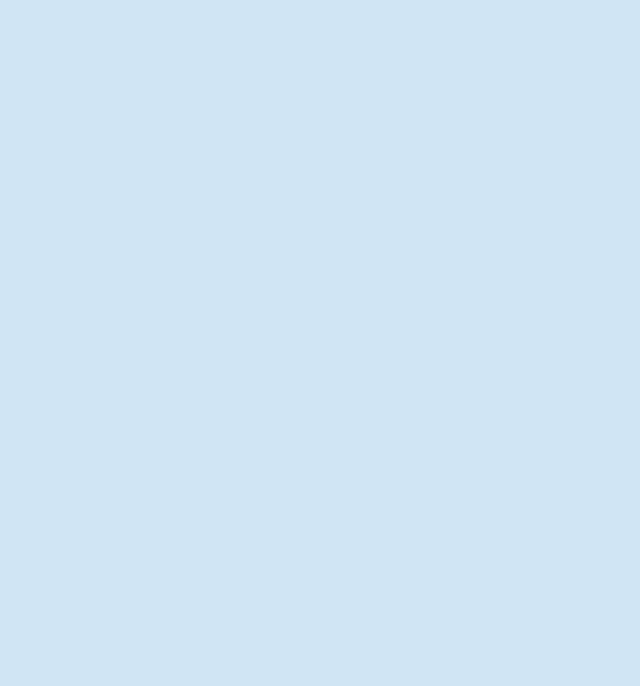
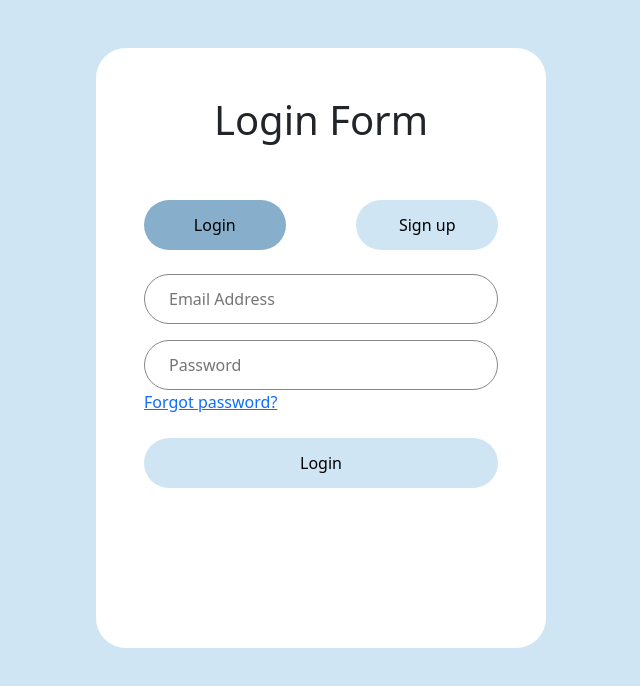
Before and after one commit to Shlandie/komandinis-darbas, a React (Create React App) app in the folder Front/: page /loginPage in a window 1280 px wide. Before the commit this address had no page. Shown: the top 686 px of the page, without its empty margins (319-959 px from the left). Built offline with nearby package versions, Linux system fonts and the light colour scheme.

Commit message:
Changed the forms title, 'Signup Form' for register page, 'Login Form' for login. Also centered the forms title.  Changed the positioning of the last Login/Register button, it now appears at the bottom of the form

```diff
--- a/Front/src/App.js
+++ b/Front/src/App.js
@@ -7,6 +7,8 @@ import EndResultBP9 from "./components/Biudzeto-ispl/EndResult/EndResult";
 import PajamuIspl from "./components/Pajamu-ispl/Pajamu-ispl/Pajamu-ispl";
 import IslaiduIspl from "./components/Islaidu-ispl/Islaidu-ispl/Islaidu-ispl";
 import HomePage from "./components/HomePage/Home-page";
+import LoginPage from "./components/Authentication/LoginPage/LoginPage";
+import RegisterPage from "./components/Authentication/RegisterPage/RegisterPage";
 
 
 function App() {
@@ -25,6 +27,13 @@ function App() {
             <Routes>
                 <Route path="/islaidu-isplestine" element={<IslaiduIspl />} />
             </Routes>
+
+            <Routes>
+                <Route path="/loginPage" element={<LoginPage />} />
+            </Routes>
+            <Routes>
+                <Route path="/registerPage" element={<RegisterPage />} />
+            </Routes>
         </>
     );
 }
--- a/Front/src/components/Authentication/LoginPage/LoginPage.css
+++ b/Front/src/components/Authentication/LoginPage/LoginPage.css
@@ -1,21 +1,12 @@
-.loginPage-container {
-    position: fixed;
-    inset: 0;
+.AuthenticationForm-container {
+    width: 50vw;
+    min-width: 350px;
+    max-width: 450px;
+    height: 600px;
+    margin: 3rem auto;
 
-    background-color: rgb(208, 229, 244);
-    z-index: 5;
-}
-
-.AuthenticationForm-container {
-    width: 40vw;
-    min-width: 300px;
-    height: 600px;
-    margin: auto;
-
-    margin-top: 5%;
     border-radius: 30px;
     background-color: #fff;
-    position: relative;
 }
 
 .FormButton {
@@ -26,7 +17,7 @@
 }
 
 .width50 {
-    width: 47.5%;
+    width: 80%;
     height: 50px;
     transition: 250ms;
 }
@@ -49,18 +40,19 @@
     transition: 250ms;
     border: none;
 }
+
 /* Form buttons(Hover) */
-.logInButton:hover{
+.logInButton:hover {
     background-color: rgb(135, 175, 204);
     transition: 250ms;
 }
 
-.signUpButton:hover{
+.signUpButton:hover {
     background-color: rgb(135, 175, 204);
     transition: 250ms;
 }
 
-.FormButtonColor:hover{
+.FormButtonColor:hover {
     background-color: rgb(135, 175, 204);
     transition: 250ms;
 }
@@ -70,8 +62,18 @@
     justify-content: center;
 }
 
-.formContainer-2 {
-    width: 85%;
-    position: absolute;
-    bottom: 0;
+.authenticationButton-selected {
+    background-color: rgb(135, 175, 204);
 }
+
+.btnPositioningEnd {
+    display: flex;
+    justify-content: end;
+    text-decoration: none;
+}
+
+@media (min-width: 0px) and (max-width: 500px) {
+    .AuthenticationForm-container {
+        margin: auto;
+    }
+}
--- a/Front/src/components/Authentication/LoginPage/LoginPage.js
+++ b/Front/src/components/Authentication/LoginPage/LoginPage.js
@@ -1,14 +1,21 @@
 import React from 'react';
 import './LoginPage.css';
+import { Link } from 'react-router-dom';
+
 function LoginPage() {
   return (
-    <div className='loginPage-container fs-'>
+    <div className='loginPage-container'>
       <form className='AuthenticationForm-container p-5'>
 
         <h1 className='pb-5 d-flex justify-content-center'>Login Form</h1>
         <div className='d-flex justify-content-between mb-4'>
-                <button type='button' className='logInButton width50'>Login</button>
-                <button type='button' className='signUpButton width50'>Signup</button>
+
+          <Link className='width50' to="/LoginPage">
+            <button type='button' className='logInButton authenticationButton-selected width50'>Login</button>
+          </Link>
+          <Link className='width50  btnPositioningEnd' to="/RegisterPage">
+            <button type='button' className='signUpButton width50'>Sign up</button>
+          </Link>
         </div>
 
         <label for="email"></label>
@@ -16,12 +23,10 @@ function LoginPage() {
 
 
         <label for="password"></label>
-            <input type="password" id="password" placeholder='Password' className='FormButton ps-4'></input>
+        <input type="password" id="password" placeholder='Password'  className='FormButton ps-4'></input>
         <p className='mb-4'><a href="#">Forgot password?</a></p>
 
-            <div className='formContainer-2 my-3'>
         <button type='button' className='FormButton FormButtonColor'>Login</button>
-            </div>
       </form>
     </div>
   )
--- a/Front/src/components/Authentication/RegisterPage/RegisterPage.js
+++ b/Front/src/components/Authentication/RegisterPage/RegisterPage.js
@@ -1,14 +1,20 @@
 import React from 'react';
+import { Link } from 'react-router-dom';
 
 function RegisterPage() {
   return (
-    <div className='loginPage-container fs-'>
+    <div className='loginPage-container'>
       <form className='AuthenticationForm-container p-5'>
+        <h1 className='pb-5 d-flex justify-content-center'>Signup Form</h1>
 
-            <h1 className='pb-5 d-flex justify-content-center'>Signup Form</h1>
         <div className='d-flex justify-content-between mb-4'>
+
+          <Link className='width50' to="/LoginPage">
             <button type='button' className='logInButton width50'>Login</button>
-                <button type='button' className='signUpButton width50'>Signup</button>
+          </Link>
+          <Link className='width50  btnPositioningEnd' to="/RegisterPage">
+            <button type='button' className='signUpButton authenticationButton-selected width50'>Sign up</button>
+          </Link>
         </div>
 
         <label for="email"></label>
@@ -20,9 +26,7 @@ function RegisterPage() {
         <label for="password2"></label>
         <input type="password" id="password2" placeholder='Confirm Password' className='FormButton ps-4 mb-4'></input>
 
-            <div className='formContainer-2 my-3'>
         <button type='button' className='FormButton FormButtonColor'>Login</button>
-            </div>
       </form>
     </div>
   )
--- a/Front/src/components/HomePage/Home-page.js
+++ b/Front/src/components/HomePage/Home-page.js
@@ -18,8 +18,8 @@ function HomePage() {
         <>
             <div>
                 <div class="BP38mainGridDesign">
-                    <LoginPage />
-                    <RegisterPage />
+                    {/* <LoginPage /> */}
+                    {/* <RegisterPage /> */}
 
                     <Navigation />
                     <PajamuSekc />
--- a/Front/src/components/Navigation/Navigation.js
+++ b/Front/src/components/Navigation/Navigation.js
@@ -1,6 +1,8 @@
 import React from "react";
 import "./Navigation.css";
 import { RxExit } from "react-icons/rx";
+import { Link } from "react-router-dom";
+
 
 function Navigation() {
     return (
@@ -8,9 +10,11 @@ function Navigation() {
             <h2 className="navbar-brand mt-2 F-size-25 Roboto-condensed">LOGO</h2>
             <div className="d-flex justify-content-end nameLogoutContainer">
                 <div class="Roboto-condensed F-size-25 Nav-greeting">
-                        Sveiki, Vardas!
+                    Sveiki, Vardas!
                 </div>
-                <button className="btn Nav-logout">< RxExit /></button>
+                <Link class="nav-link" to="/LoginPage">
+                    <button className="btn Nav-logout">< RxExit /></button>
+                </Link>
             </div>
         </nav>
     );
```
Lines whose indentation alone changed are shown as unchanged.
